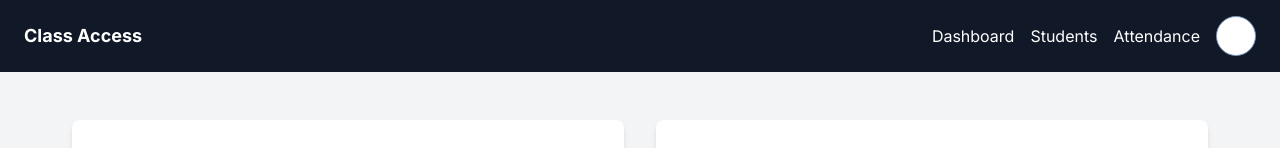
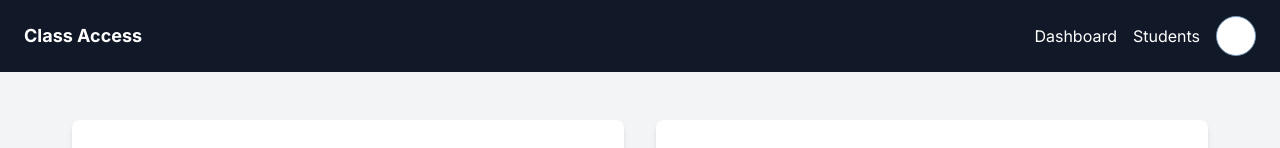
Before and after one commit to SreevikramR/class-access, a Next.js app: page /student in a window 1280 px wide. Shown: the top 148 px of the page. Built offline with nearby package versions, Linux system fonts and the light colour scheme; no server answers.

Commit message:
commented attendance link from the header.jsx

```diff
--- a/components/page_components/header.jsx
+++ b/components/page_components/header.jsx
@@ -64,9 +64,9 @@ const Header = () => {
 					<Link href="/students" className="hover:underline" prefetch={false}>
 						Students
 					</Link>
-					<Link href="/attendance" className="hover:underline" prefetch={false}>
-						Attendance
-					</Link>
+					{/*<Link href="/attendance" className="hover:underline" prefetch={false}>*/}
+					{/*	Attendance*/}
+					{/*</Link>*/}
 				</nav>
 				<DropdownMenu>
 					<DropdownMenuTrigger asChild>
```
